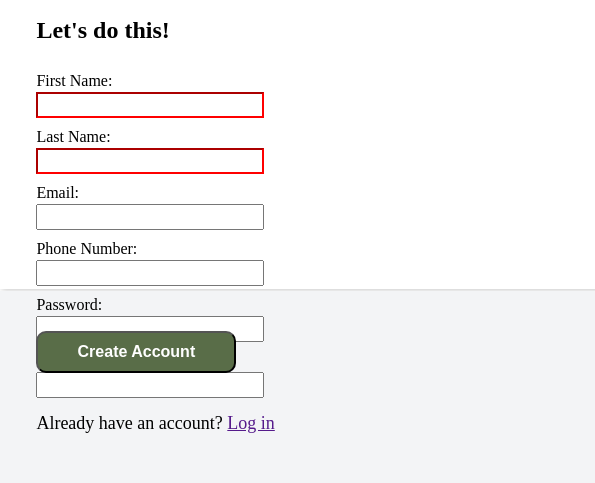
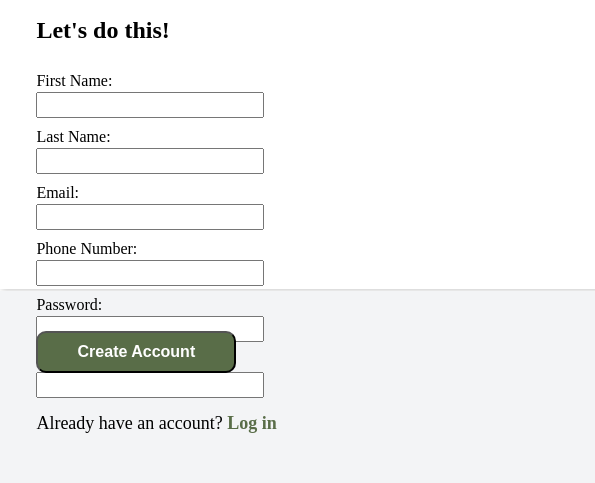
Before and after one commit to fullstackjunkie/adminpanel, a plain HTML site: page index.html in a window 1280 px wide. Shown: the part 267-750 px from the top of the page, 454-1049 px from the left. Drawn offline with Linux system fonts and the light colour scheme.

Commit message:
Finished

```diff
--- a/css/style.css
+++ b/css/style.css
@@ -153,3 +153,9 @@ input:invalid {
     font-weight: bold;
     font-size: 16px;
 }
+
+a {
+    color: #596D48;
+    text-decoration: none;
+    font-weight: bold;
+}
--- a/index.html
+++ b/index.html
@@ -27,11 +27,11 @@
                         <div class="form__handler">
                         <div>
                             <label for="firstName">First Name:</label>
-                            <input type="text" id="firstName" name="firstName" required>
+                            <input type="text" id="firstName" name="firstName" >
                         </div>
                         <div>
                             <label for="lastName">Last Name:</label>
-                            <input type="text" id="lastName" name="lastName" required>
+                            <input type="text" id="lastName" name="lastName" >
                         </div>
                         <div>
                             <label for="email">Email:</label>
@@ -53,6 +53,7 @@
 
                 </div>
                 <div class="bottom__right-bar">
+
                     <button>Create Account</button>
                     <p>Already have an account? <a href="">Log in</a></p>
                 </div>
```
